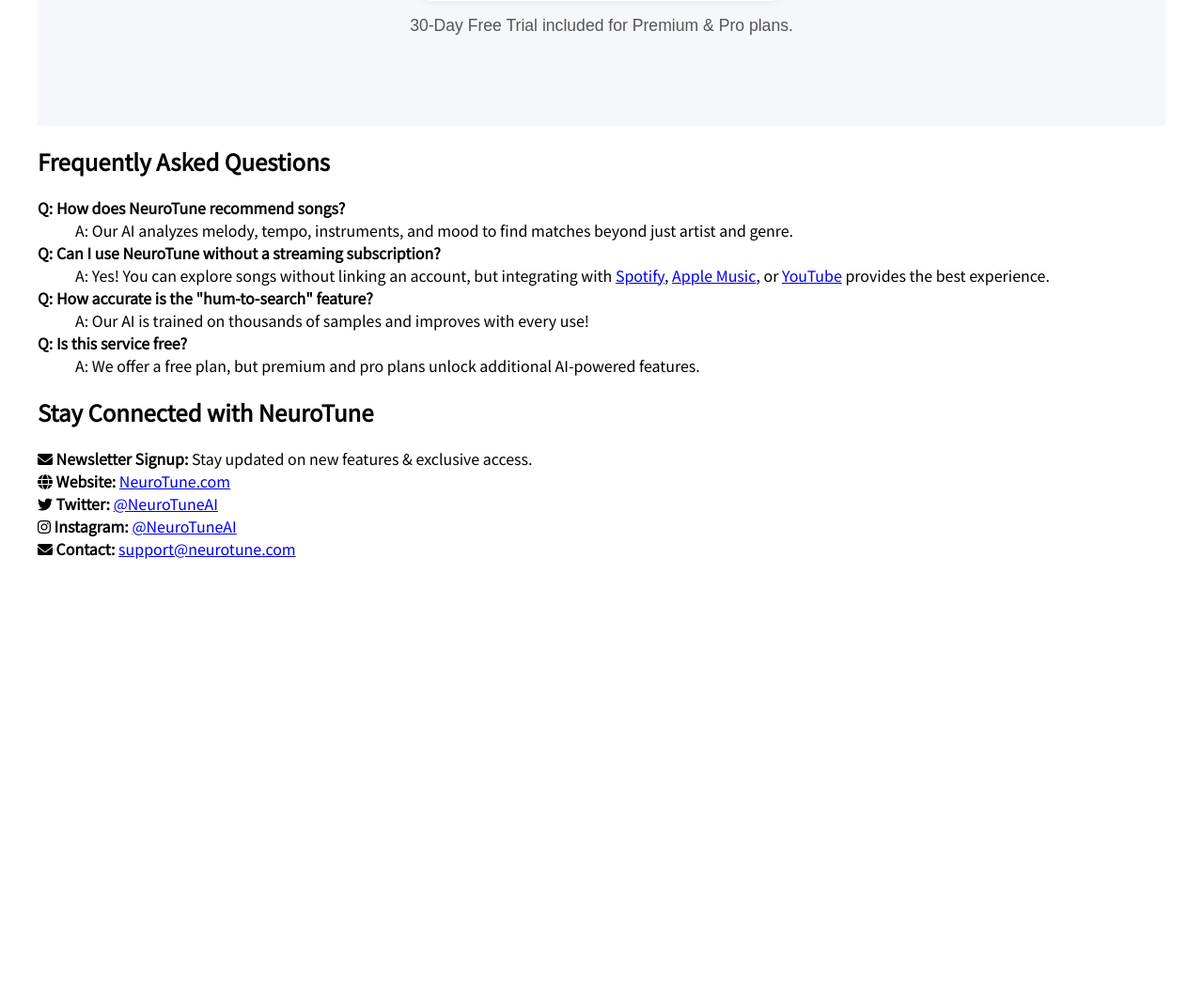
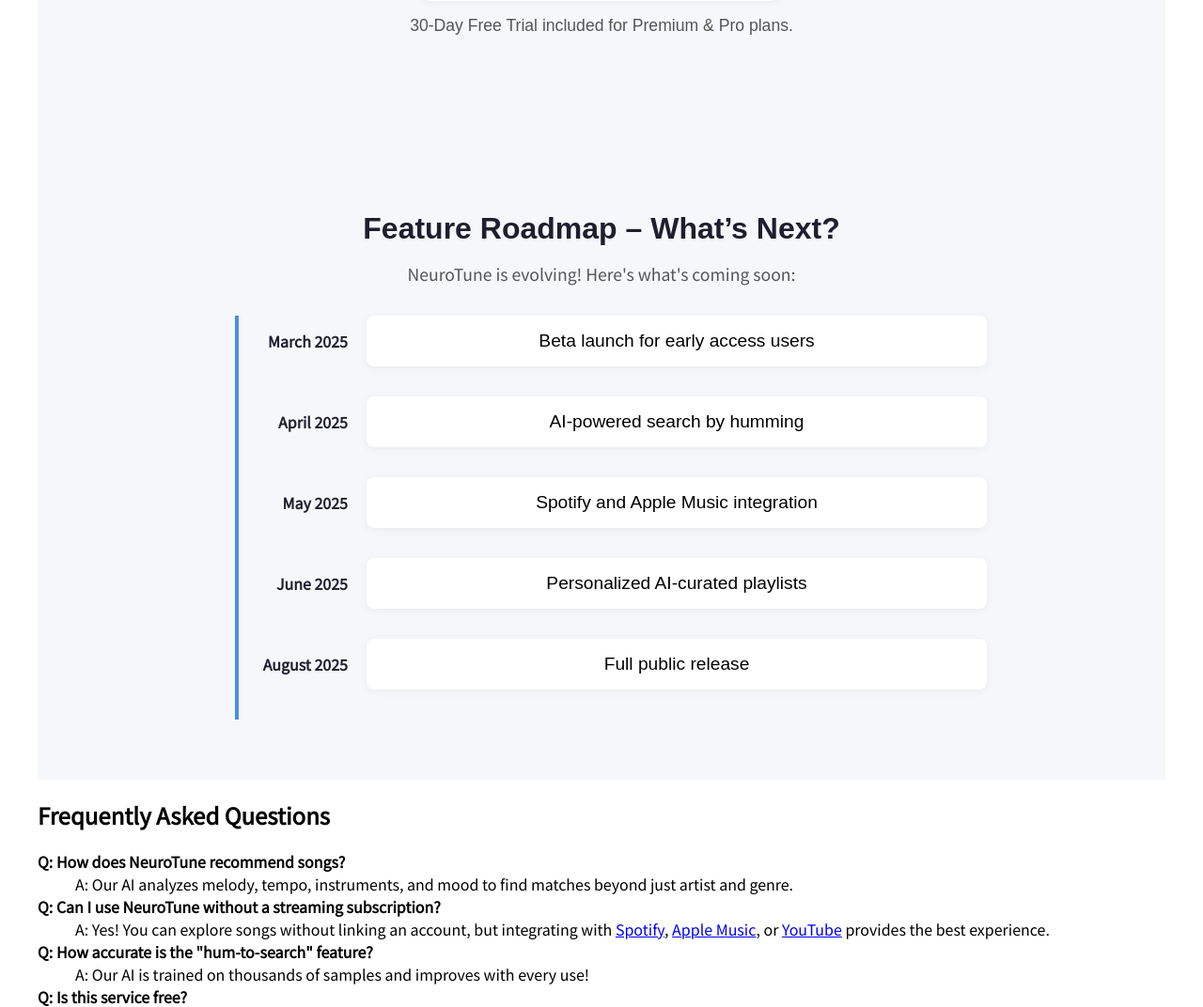
Before and after one commit to felixberliner1/COMP333-SWE, a PHP site: page / in a window 1280 px wide. Shown: the part 3703-4775 px from the top of the page at 94% size. Before the commit the page ends 4298 px from the top, so only its background shows below. Run offline with PHP 8.4, Linux system fonts and the light colour scheme.

Commit message:
Add Feature Roadmap section (issue #12)

```diff
--- a/index.html
+++ b/index.html
@@ -149,6 +149,48 @@
       <p class="trial-info">30-Day Free Trial included for Premium & Pro plans.</p>
     </section>
 
+        <!-- Feature Roadmap Section -->
+    <section class="roadmap-section">
+      <h2>Feature Roadmap – What’s Next?</h2>
+      <p>NeuroTune is evolving! Here's what's coming soon:</p>
+
+      <div class="timeline">
+          <div class="timeline-item">
+              <div class="timeline-date">March 2025</div>
+              <div class="timeline-content">
+                  <h3>Beta launch for early access users</h3>
+              </div>
+          </div>
+
+          <div class="timeline-item">
+              <div class="timeline-date">April 2025</div>
+              <div class="timeline-content">
+                  <h3>AI-powered search by humming</h3>
+              </div>
+          </div>
+
+          <div class="timeline-item">
+              <div class="timeline-date">May 2025</div>
+              <div class="timeline-content">
+                  <h3>Spotify and Apple Music integration</h3>
+              </div>
+          </div>
+
+          <div class="timeline-item">
+              <div class="timeline-date">June 2025</div>
+              <div class="timeline-content">
+                  <h3>Personalized AI-curated playlists</h3>
+              </div>
+          </div>
+
+          <div class="timeline-item">
+              <div class="timeline-date">August 2025</div>
+              <div class="timeline-content">
+                  <h3>Full public release</h3>
+              </div>
+          </div>
+      </div>
+    </section>
 
     <!-- After the testimonials section comes a FAQ in a descriptive list.
      Each Q is in strong text w/ it's description containing the answer.
--- a/style.css
+++ b/style.css
@@ -180,6 +180,7 @@ body {
 
 /*
  * Default pricing card styling
+
  */
 .pricing-card {
     background: var(--card-bg);
@@ -473,3 +474,129 @@ body {
       height: 600px; /* Increased for better visibility on mobile */
   }
 }
+
+/*
+ * Roadmap Section Styling
+ * Creates a clean timeline layout
+ */
+ .roadmap-section {
+  text-align: center;
+  padding: 4rem 2rem;
+  background: var(--primary-bg);
+}
+
+.roadmap-section h2 {
+  font-family: 'Poppins', sans-serif;
+  font-size: 2rem;
+  font-weight: 600;
+  color: var(--primary-text);
+  margin-bottom: 0.5rem;
+}
+
+.roadmap-section p {
+  font-size: 1.1rem;
+  color: var(--secondary-text);
+  margin-bottom: 2rem;
+}
+
+/*
+* Timeline Container
+* Each feature update appears in a structured layout
+*/
+.timeline {
+  display: flex;
+  flex-direction: column;
+  align-items: center;
+  position: relative;
+  max-width: 800px;
+  margin: 0 auto;
+  padding-left: 20px;
+}
+
+/* Vertical line connecting timeline items */
+.timeline::before {
+  content: "";
+  position: absolute;
+  left: 20px;
+  top: 0;
+  bottom: 0;
+  width: 4px;
+  background: var(--accent-color);
+}
+
+/* Each Timeline Item */
+.timeline-item {
+  display: flex;
+  align-items: center;
+  position: relative;
+  margin-bottom: 2rem;
+  width: 100%;
+}
+
+/* Date Styling */
+.timeline-date {
+  width: 120px;
+  font-size: 1rem;
+  font-weight: 600;
+  color: var(--primary-text);
+  text-align: right;
+  padding-right: 20px;
+}
+
+/* Feature Content */
+.timeline-content {
+  background: var(--card-bg);
+  padding: 1rem 1.5rem;
+  border-radius: 8px;
+  box-shadow: 0 2px 10px rgba(0, 0, 0, 0.05);
+  flex-grow: 1;
+}
+
+.timeline-content h3 {
+  font-size: 1.2rem;
+  font-family: 'Poppins', sans-serif;
+  font-weight: 500;
+  margin: 0;
+}
+/* Hover effect for timeline content */
+.timeline-item:hover .timeline-content {
+  background: var(--accent-color); /* Turns blue */
+  color: white; /* Ensures text remains readable */
+  transition: 0.3s ease-in-out;
+}
+
+/* Ensures text inside timeline items remains visible on hover */
+.timeline-item:hover .timeline-content h3 {
+  color: white;
+}
+/*
+* Responsive
+*/
+@media (max-width: 768px) {
+  .timeline {
+      padding-left: 0;
+  }
+
+  .timeline::before {
+      left: 50%;
+      width: 3px;
+  }
+
+  .timeline-item {
+      flex-direction: column;
+      align-items: center;
+      text-align: center;
+  }
+
+  .timeline-date {
+      width: auto;
+      text-align: center;
+      margin-bottom: 10px;
+      padding-right: 0;
+  }
+
+  .timeline-content {
+      width: 90%;
+      text-align: center;
+  }
+}
```
